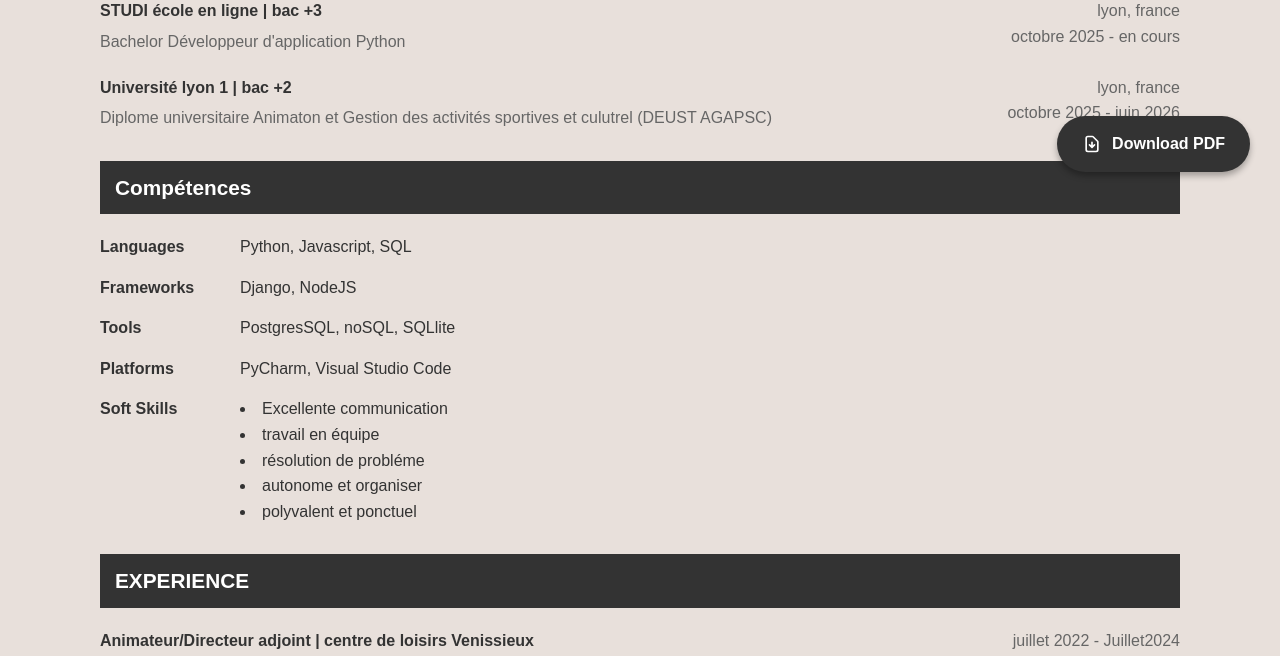
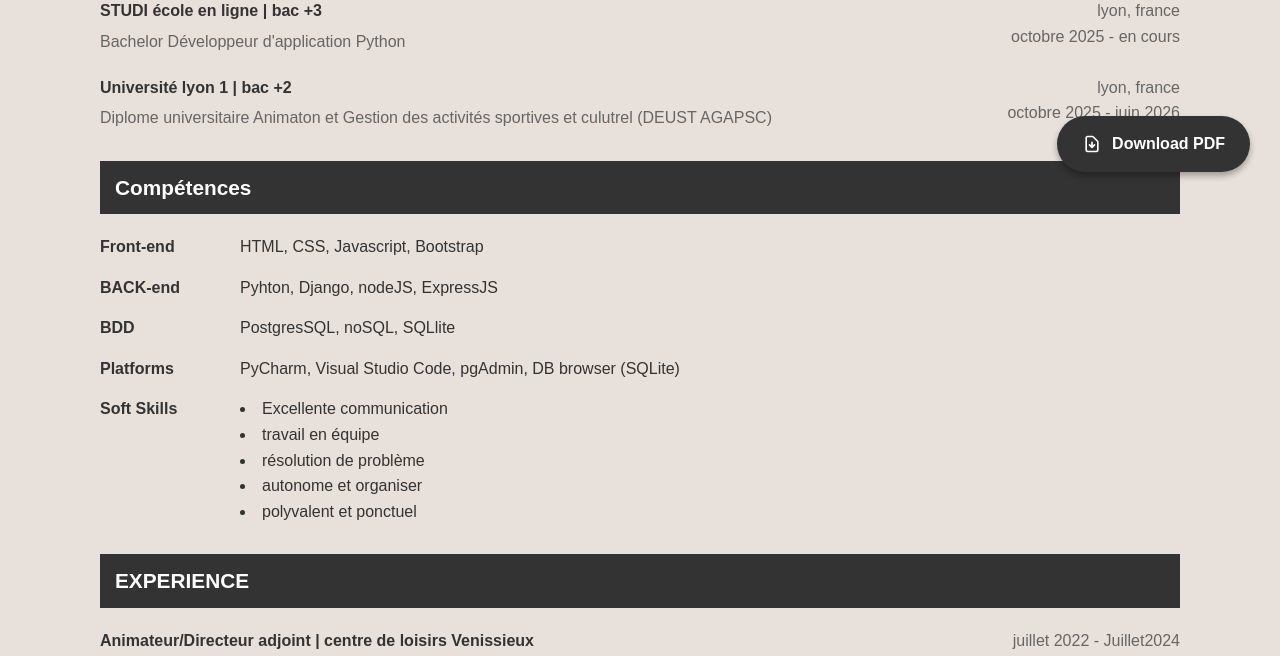
Before and after one commit to Hani19000/CV_Hani_Derrouiche, a Django app: page /en/ in a window 1280 px wide. Shown: the part 598-1254 px from the top of the page. Run offline with Django 5.2, Linux system fonts and the light colour scheme.

Commit message:
mise a jours

```diff
--- a/templates/index.html
+++ b/templates/index.html
@@ -528,20 +528,20 @@
             <div class="skills-content">
                 <div class="skills-list">
                     <div class="skill-item">
-                        <div class="label">{% trans "Languages" %}</div>
-                        <div class="value">Python, Javascript, SQL</div>
+                        <div class="label">{% trans "Front-end" %}</div>
+                        <div class="value">HTML, CSS, Javascript, Bootstrap</div>
                     </div>
                     <div class="skill-item">
-                        <div class="label">{% trans "Frameworks" %}</div>
-                        <div class="value">Django, NodeJS</div>
+                        <div class="label">{% trans "BACK-end" %}</div>
+                        <div class="value">Pyhton, Django, nodeJS, ExpressJS</div>
                     </div>
                     <div class="skill-item">
-                        <div class="label">{% trans "Tools" %}</div>
+                        <div class="label">{% trans "BDD" %}</div>
                         <div class="value">PostgresSQL, noSQL, SQLlite</div>
                     </div>
                     <div class="skill-item">
                         <div class="label">{% trans "Platforms" %}</div>
-                        <div class="value">PyCharm, Visual Studio Code</div>
+                        <div class="value">PyCharm, Visual Studio Code, pgAdmin, DB browser (SQLite)</div>
                     </div>
                     <div class="skill-item">
                         <div class="label">{% trans "Soft Skills" %}</div>
@@ -549,7 +549,7 @@
                             <ul>
                                 <li>{% trans "Excellente communication" %}</li>
                                 <li>{% trans "travail en équipe" %}</li>
-                                <li>{% trans "résolution de probléme" %}</li>
+                                <li>{% trans "résolution de problème" %}</li>
                                 <li>{% trans "autonome et organiser" %}</li>
                                 <li>{% trans "polyvalent et ponctuel" %}</li>
                             </ul>
```
Also changed, not shown: locale/en/LC_MESSAGES/django.po, locale/fr/LC_MESSAGES/django.po, 2 other files.
